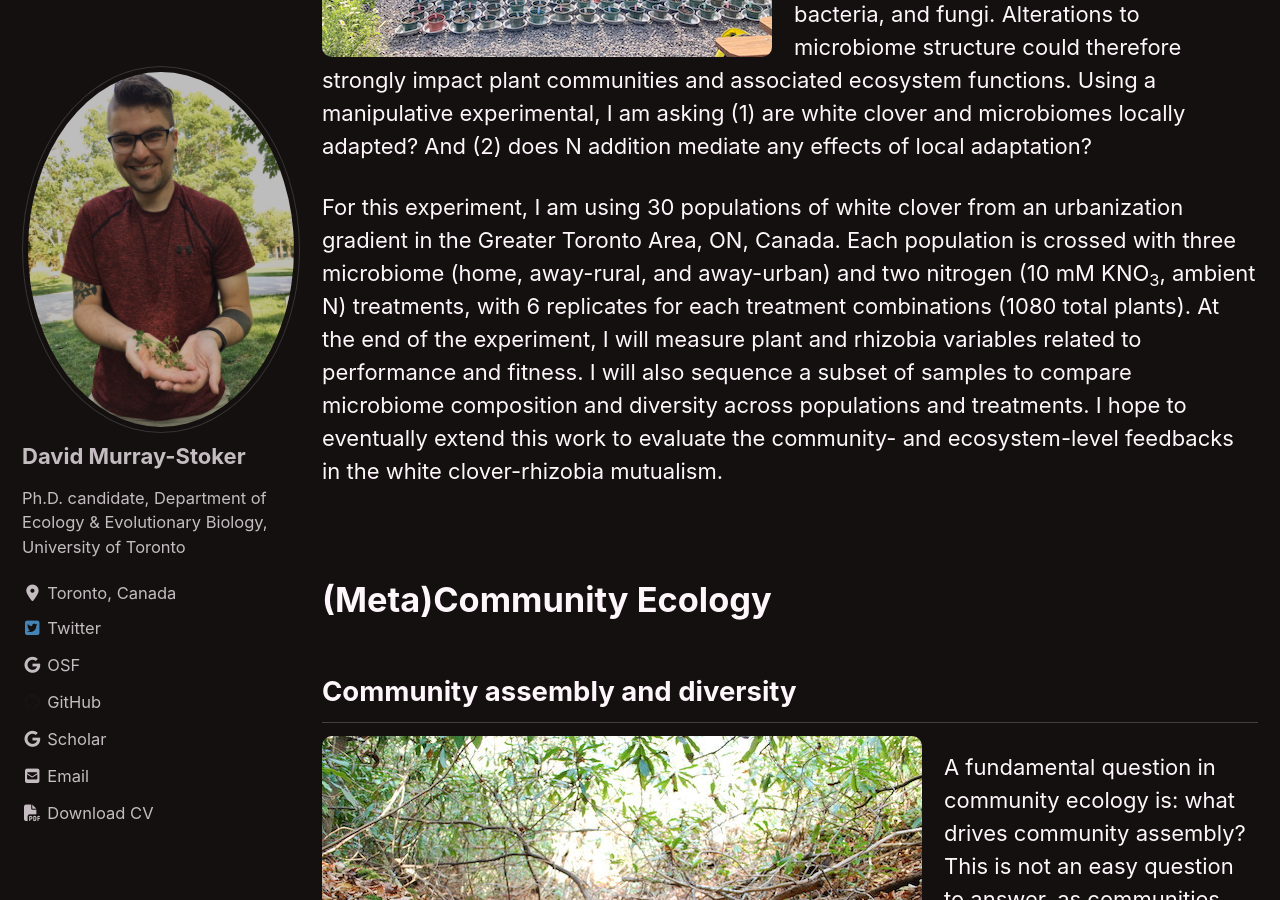
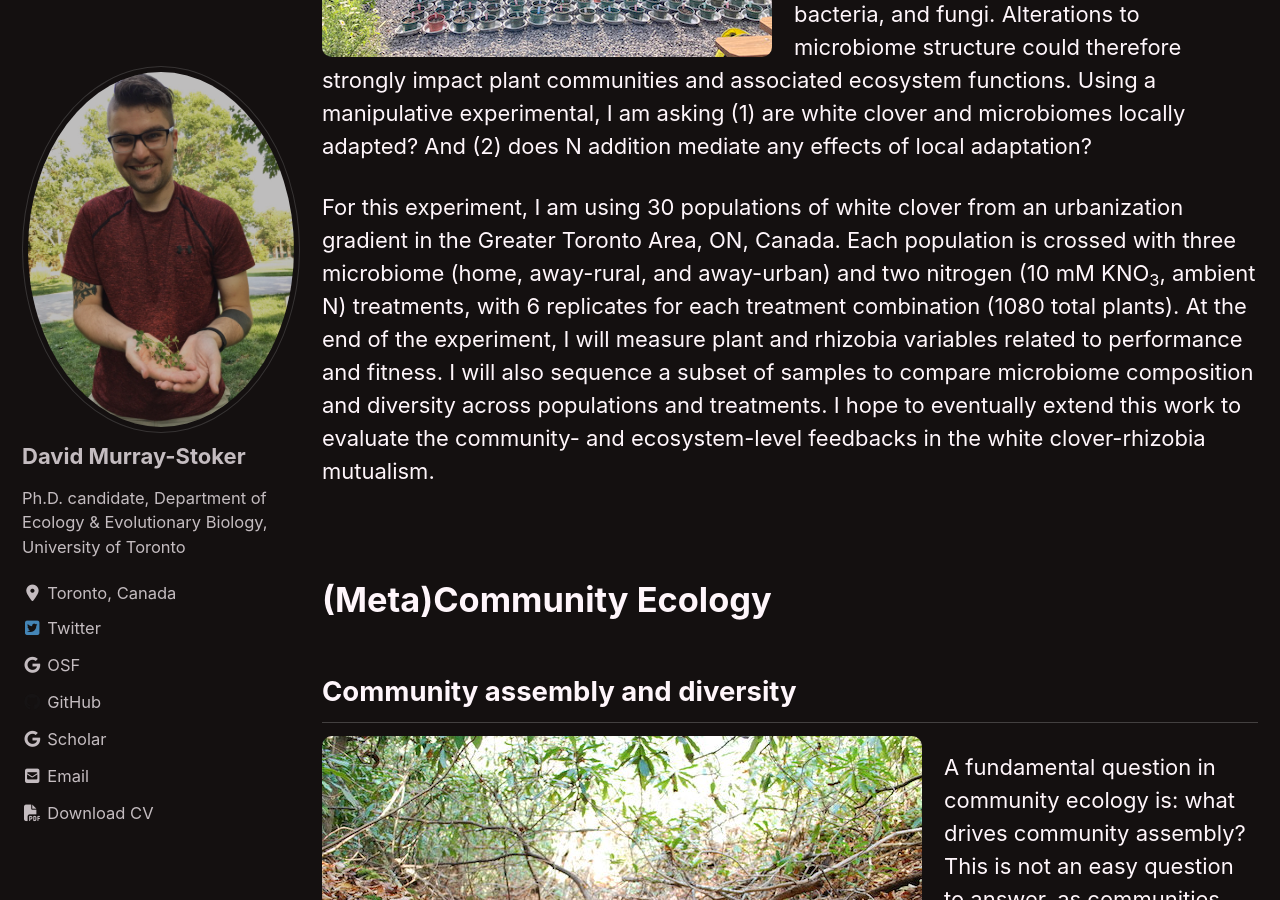
Before and after one commit to dmurraystoker/dmurraystoker.github.io, a Jekyll site: the page built from _pages/research.md, in a window 1280 px wide and 900 px high, scrolled down 2838 px. Built offline with Jekyll 4.4.1, drawn with Linux system fonts in a browser that asks for light colours; cached includes are drawn as plain includes; nearby versions of some CDN libraries; some of the changed text lies outside the part shown.

Commit message:
Update research.md

```diff
--- a/_pages/research.md
+++ b/_pages/research.md
@@ -36,7 +36,7 @@ Urbanization can drive spatial variation in soil chemistry and nutrients, which
 
 Bacteria and fungi comprising the microbiome are important for plant community assembly, physiology, and response to stressors. As bacteria and fungi can have different functional roles relative to rhizobia, the function of the root microbiome is a multifaceted and emergent property of the ecological roles played by rhizobia, bacteria, and fungi. Alterations to microbiome structure could therefore strongly impact plant communities and associated ecosystem functions. Using a manipulative experimental, I am asking (1) are white clover and microbiomes locally adapted? And (2) does N addition mediate any effects of local adaptation?
 
-For this experiment, I am using 30 populations of white clover from an urbanization gradient in the Greater Toronto Area, ON, Canada. Each population is crossed with three microbiome (home, away-rural, and away-urban) and two nitrogen (10 mM KNO<sub>3</sub>, ambient N) treatments, with 6 replicates for each treatment combinations (1080 total plants). At the end of the experiment, I will measure plant and rhizobia variables related to performance and fitness. I will also sequence a subset of samples to compare microbiome composition and diversity across populations and treatments. I hope to eventually extend this work to evaluate the community- and ecosystem-level feedbacks in the white clover-rhizobia mutualism.
+For this experiment, I am using 30 populations of white clover from an urbanization gradient in the Greater Toronto Area, ON, Canada. Each population is crossed with three microbiome (home, away-rural, and away-urban) and two nitrogen (10 mM KNO<sub>3</sub>, ambient N) treatments, with 6 replicates for each treatment combination (1080 total plants). At the end of the experiment, I will measure plant and rhizobia variables related to performance and fitness. I will also sequence a subset of samples to compare microbiome composition and diversity across populations and treatments. I hope to eventually extend this work to evaluate the community- and ecosystem-level feedbacks in the white clover-rhizobia mutualism.
 
 <br/>
 
```
Also changed, not shown: other parts of _pages/research.md (+1 -1 lines).
